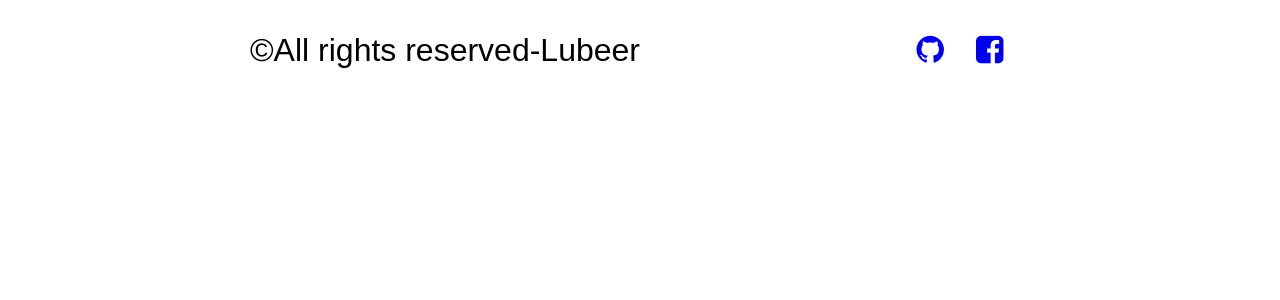
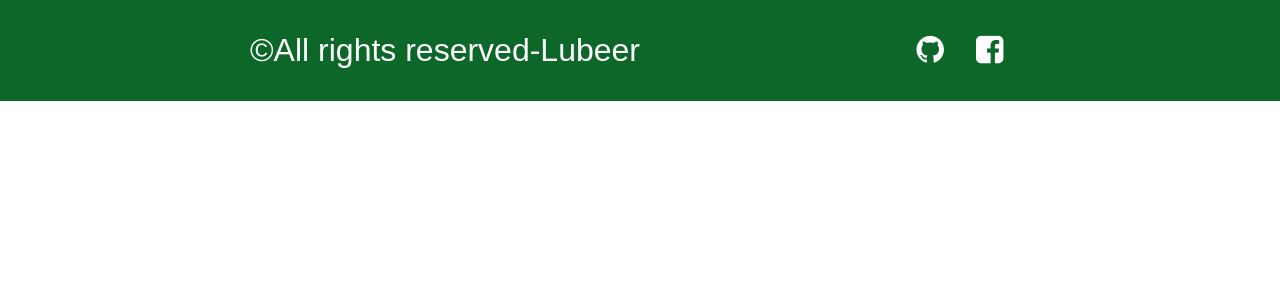
Before and after one commit to infoshareacademy/jfdzl1-green-hornets-app, a React (Create React App) app: page / in a window 1280 px wide. Shown: the top 300 px of the page. Built offline with nearby package versions, Linux system fonts and the light colour scheme; the HTML template or start-up script is replaced by a standard one.

Commit message:
added footer component

```diff
--- a/src/components/footer/index.css
+++ b/src/components/footer/index.css
@@ -2,6 +2,9 @@
     list-style-type: none;
     float: left;
     margin: 0 0.5em;
+}
+.App-footer-socialIcon .fa{
+    color: #ffffff;
 }
 
 .App-footer-containerIcons {
@@ -11,7 +14,6 @@
     font-size: 2em;
     display: flex;
     justify-content: center;
-
 }
 
 .App-footer-socialIcons:hover {
@@ -22,10 +24,12 @@
     float: left;
     width: 50%;
     font-size: 2em;
+    color: #ffffff;
 }
-
 .App-footer {
     width: 100%;
     text-align: right;
+    height: 6.3em;
+    background-color: #0c6728;
 
 }
```
